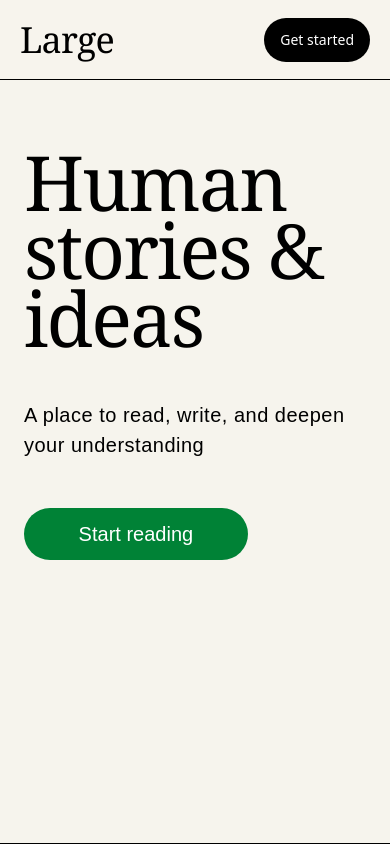
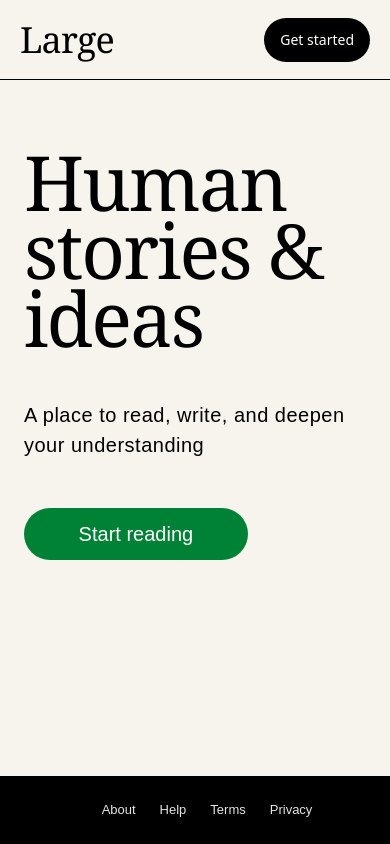
Before and after one commit to ozlemkduman/medium-clone-large, a React (Vite) app: page / in a window 390 px wide. Built offline with nearby package versions, Linux system fonts and the light colour scheme.

Commit message:
responsive modified

```diff
--- a/src/App.tsx
+++ b/src/App.tsx
@@ -7,7 +7,7 @@ function App() {
 
   return (
 
-    <div className="w-full min-h-screen h-screen  overflow-x-hidden ">
+    <div className="w-full h-screen   overflow-x-hidden ">
       <Navbar />
       <SiteRoutes />
       <Footer />
--- a/src/pages/Footer.tsx
+++ b/src/pages/Footer.tsx
@@ -21,7 +21,7 @@ const Footer = () => {
                         <NavLink to={"/terms"}>Terms</NavLink>
                         <NavLink to={"text"}>Text</NavLink>
                     </div>
-                    <div className="flex md:hidden justify-left ps-6 bg-black md:bg-[#F6F4ED] h-[8%]  py-6 gap-6 text-[13px] font-light text-[#E3E3E3] md:text-gray-600 " >
+                    <div className="flex fixed bottom-0 w-full md:hidden justify-center ps-6 bg-black md:bg-[#F6F4ED] h-[8%]  py-6 gap-6 text-[13px] font-light text-[#E3E3E3] md:text-gray-600 " >
                         <NavLink to={"/about"}>About</NavLink>
                         <NavLink to={"/help"}>Help</NavLink>
                         <NavLink to={"/terms"}>Terms</NavLink>
```
